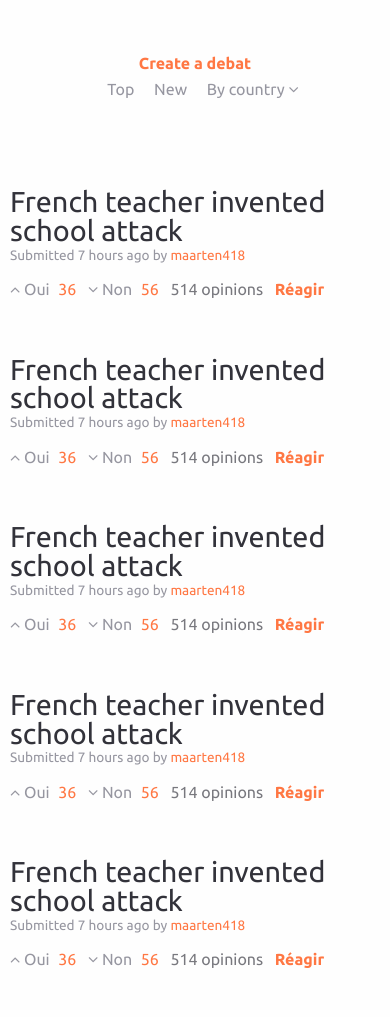
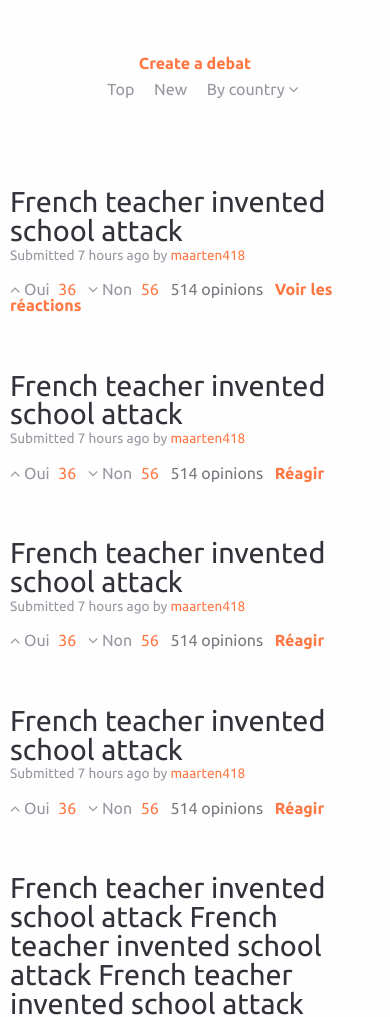
Before and after one commit to nsahloum/opinooks-design, a plain HTML site: page index.html in a window 390 px wide. Shown: the part 86-1103 px from the top of the page. Drawn offline with Linux system fonts and the light colour scheme.

Commit message:
finalisation responsive index

```diff
--- a/css/app.css
+++ b/css/app.css
@@ -118,14 +118,14 @@ h1.titlelogo a .titleor {
 .oui {
 	font-family: 'Ubuntu', sans-serif;
 	color : #9696a0;
-	font-size: 0.75em;
+	font-size: 0.8em;
 	margin-bottom: 0.5em;
 }
 
 .non {
 	font-family: 'Ubuntu', sans-serif;
 	color : #9696a0;
-	font-size: 0.75em;
+	font-size: 0.8em;
 	margin-top: 0.5em;
 }
 
--- a/index.html
+++ b/index.html
@@ -49,7 +49,7 @@
       <div class="large-9 medium-9 small-12 columns">
         <div class="debat">French teacher invented school attack</div>
         <div class="auteur">Submitted 7 hours ago by <span class="pseudo">maarten418</span></div>
-        <div class="countresp"><span class="oui"><i class="fa fa-angle-up"></i> Oui</span><span class="ouicount"> 36</span> <span class="non"><i class="fa fa-angle-down"></i> Non</span> <span class="noncount"> 56</span> <span class="opincount"> 514 opinions </span> <span class="reagir">Réagir</span></div>
+        <div class="countresp"><span class="oui"><i class="fa fa-angle-up"></i> Oui</span><span class="ouicount"> 36</span> <span class="non"><i class="fa fa-angle-down"></i> Non</span> <span class="noncount"> 56</span> <span class="opincount"> 514 opinions </span> <span class="reagir">Voir les réactions</span></div>
       </div>
 
 
@@ -143,9 +143,9 @@
       </div>
 
       <div class="large-9 medium-9 small-12 columns">
-        <div class="debat">French teacher invented school attack</div>
+        <div class="debat">French teacher invented school attack French teacher invented school attack French teacher invented school attack French</div>
         <div class="auteur">Submitted 7 hours ago by <span class="pseudo">maarten418</span></div>
-        <div class="countresp"><span class="oui"><i class="fa fa-angle-up"></i> Oui</span><span class="ouicount"> 36</span> <span class="non"><i class="fa fa-angle-down"></i> Non</span> <span class="noncount"> 56</span> <span class="opincount"> 514 opinions </span> <span class="reagir">Réagir</span></div>
+        <div class="countresp"><span class="oui"><i class="fa fa-angle-up"></i> Oui</span><span class="ouicount"> 36</span> <span class="non"><i class="fa fa-angle-down"></i> Non</span> <span class="noncount"> 56</span> <span class="opincount"> 514 opinions </span> <span class="reagir">Voir les réactions</span></div>
       </div>
 
 
```
